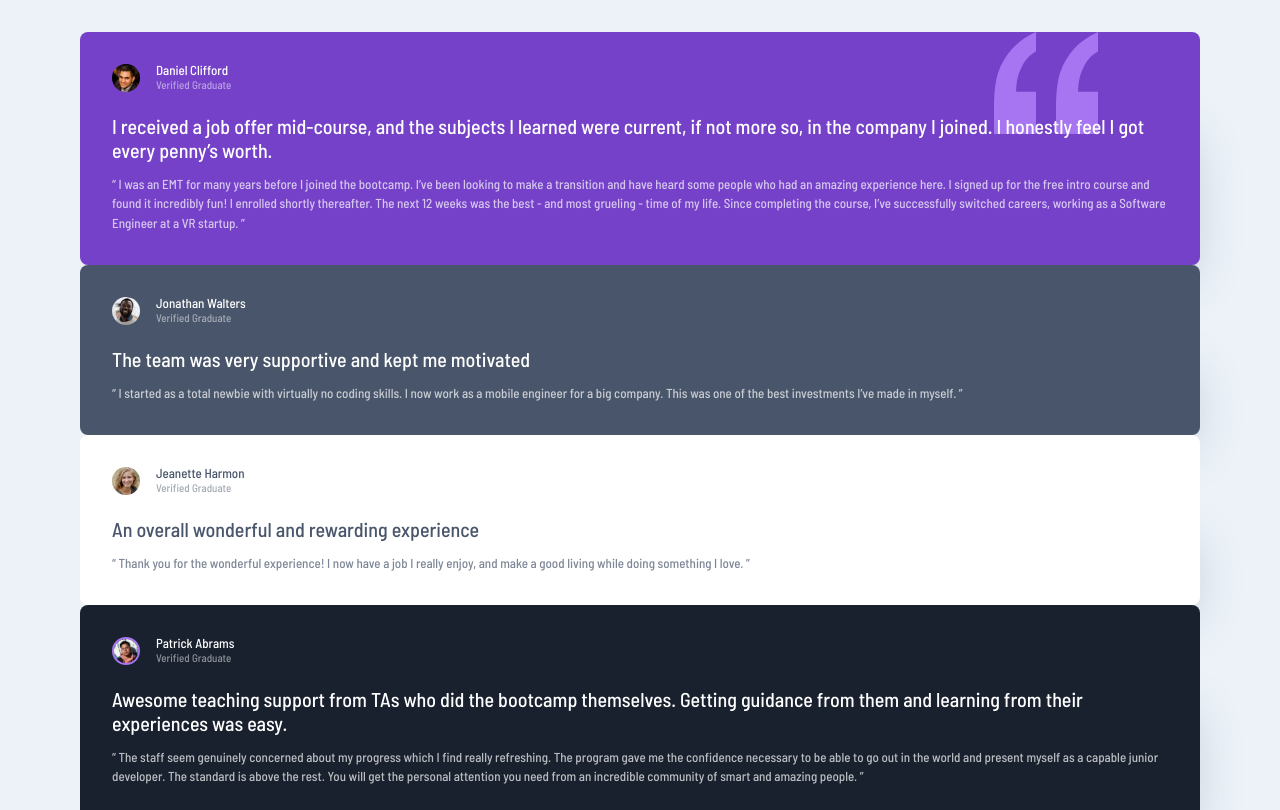
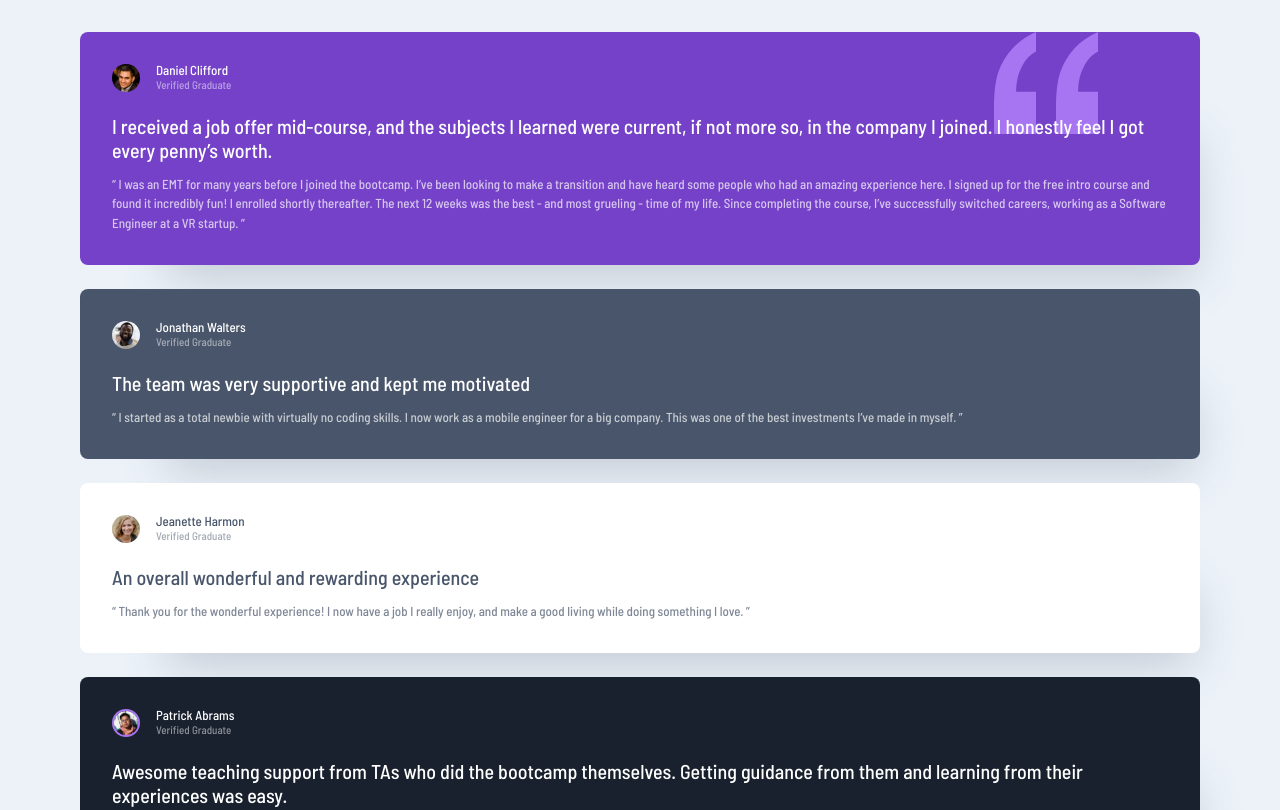
Before and after one commit to pieterjanscheir/grid-demo, a plain HTML site: page index.html in a window 1280 px wide. Shown: the top 810 px of the page. Drawn offline with Linux system fonts and the light colour scheme.

Commit message:
grid+gap

```diff
--- a/style.css
+++ b/style.css
@@ -147,6 +147,9 @@ h3 {
     padding-block: 2rem;
     width: min(95%, 70rem);
     margin-inline: auto;
+
+    display: grid;
+    gap: 1.5rem;
 }
 
 .testimonial {
```
